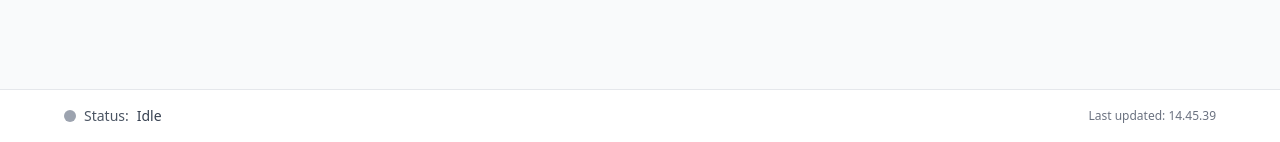
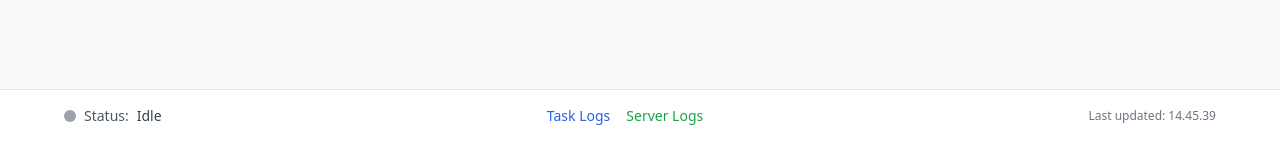
Before and after one commit to Cleign1/frontend-n8n-skripsi, a Flask app: page / in a window 1280 px wide. Shown: the part 658-800 px from the top of the page. Run offline with Flask 3, Linux system fonts and the light colour scheme; some libraries are stand-ins or nearby versions.

Commit message:
Add buttons and modal for viewing task and server logs in footer

```diff
--- a/templates/components/footer.html
+++ b/templates/components/footer.html
@@ -8,10 +8,39 @@
             </div>
         </div>
 
+        <div class="flex items-center gap-4">
+            <button id="show-task-logs-btn" class="text-sm font-medium text-blue-600 hover:text-blue-800">
+                Task Logs
+            </button>
+            <button id="show-server-logs-btn" class="text-sm font-medium text-green-600 hover:text-green-800">
+                Server Logs
+            </button>
+        </div>
+
         <div class="text-xs text-gray-500">
             Last updated: <span id="last-updated">--</span>
         </div>
     </div>
 </footer>
 
+<!-- Log modal structure for live logs -->
+<div id="log-modal" class="fixed inset-0 bg-gray-800 bg-opacity-75 flex items-center justify-center p-4 hidden z-50">
+    <div class="bg-gray-900 text-white rounded-lg shadow-2xl w-full max-w-4xl h-4/5 flex flex-col">
+        <!-- Modal Header -->
+        <div class="flex justify-between items-center p-4 border-b border-gray-700">
+            <h3 id="log-modal-title" class="text-xl font-semibold font-mono">Live Logs</h3>
+            <button id="close-log-modal-btn" class="text-gray-400 hover:text-white text-2xl">&times;</button>
+        </div>
+
+        <!-- Modal Content (The Log Display) -->
+        <div class="p-4 flex-grow overflow-y-auto font-mono text-sm bg-black rounded-b-lg">
+            <pre id="log-container" class="whitespace-pre-wrap"></pre>
+        </div>
+    </div>
+</div>
+
 <script src="{{ url_for('static', filename='javascript/footer.js') }}"></script>
+
+<script src="https://cdn.socket.io/4.7.5/socket.io.min.js"></script>
+
+<script src="{{ url_for('static', filename='javascript/logs.js') }}"></script>
```
